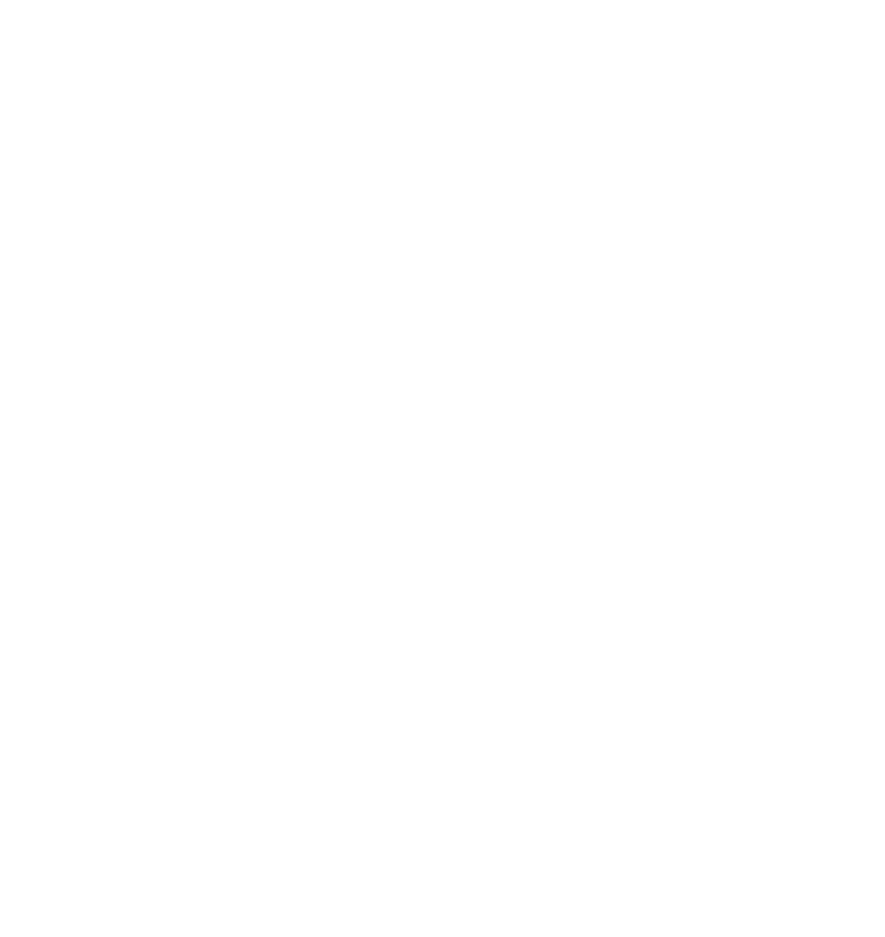
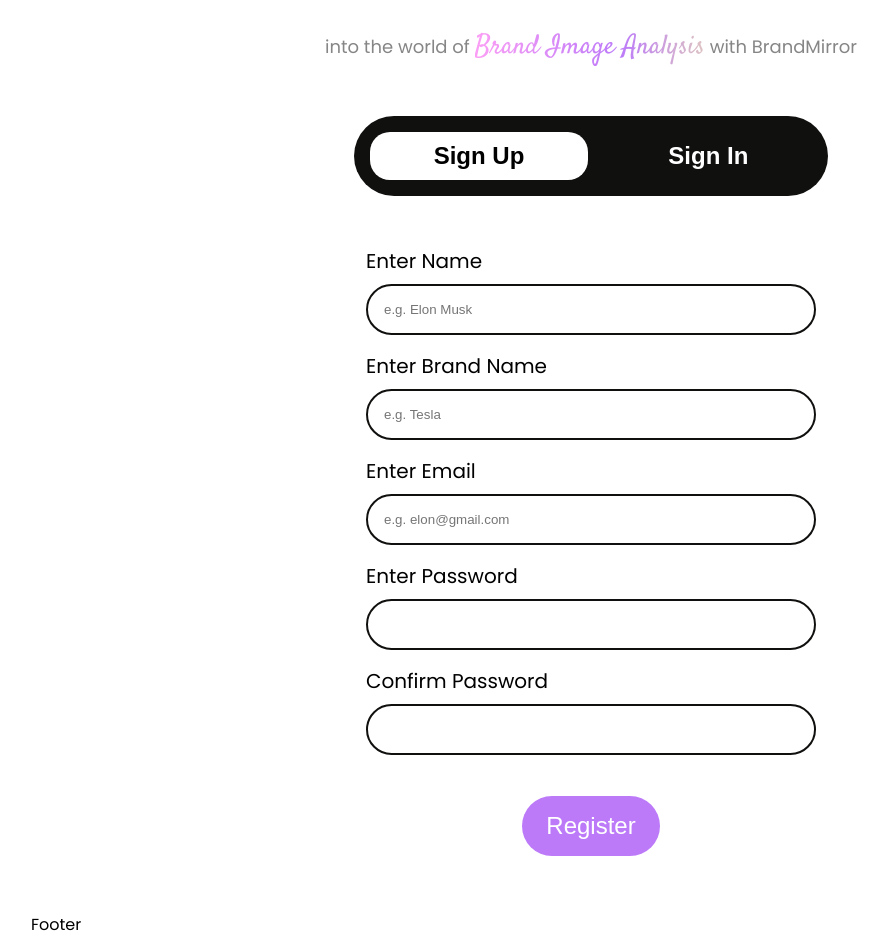
Before and after one commit to HemantDutta/BrandMirror, a React (Create React App) app in the folder client/: page /join in a window 1280 px wide. Before the commit this address had no page. Shown: the part 292-1229 px from the top of the page, without its empty margins (49-934 px from the left). Before the commit the page ends 800 px from the top, so only its background shows below. Built offline with nearby package versions, Linux system fonts and the light colour scheme.

Commit message:
Create Join Page

```diff
--- a/client/public/BMStyles.css
+++ b/client/public/BMStyles.css
@@ -19,10 +19,12 @@
     --cs-3: #F8FF95;
     --cs-4: #A6FF96;
     --text-grey: #868686;
+    --bg-black: #10100f;
 }
 
 a,
-button {
+button,
+div.ham-menu {
     -webkit-tap-highlight-color: transparent;
     -webkit-touch-callout: none;
     -webkit-user-select: none;
@@ -46,7 +48,7 @@
 
 @media screen and (max-width: 490px) {
     body {
-        padding: 0 32px;
+        padding: 0 16px;
     }
 }
 
@@ -89,6 +91,14 @@
 .cali {
     font-family: 'Satisfy', cursive;
     font-size: 1.5em;
+}
+
+.click {
+    transition: all 0.2s ease;
+}
+
+.click:active {
+    scale: 0.95;
 }
 
 /*==========Common CSS End==========*/
@@ -277,6 +287,7 @@
     display: flex;
     align-items: center;
     padding: 56px 0;
+    height: 750px;
 }
 
 @media screen and (max-width: 991px) {
@@ -368,7 +379,7 @@
     position: relative;
     z-index: 100;
     padding: 56px 32px;
-    background-color: #000;
+    background-color: var(--bg-black);
     border-radius: 50px;
 }
 
@@ -377,6 +388,12 @@
     color: white;
     text-transform: uppercase;
     font-weight: bold;
+    display: flex;
+    flex-direction: column;
+}
+
+.about .about-container .header span:nth-child(1) {
+    font-size: 18px;
 }
 
 .about .about-container .about-grid {
@@ -411,12 +428,14 @@
 
 .about .about-container .about-grid .about-item.img:nth-child(2) {
     grid-column: 3/-1;
-    rotate: -2deg;
+    rotate: 2deg;
+    filter: drop-shadow(0 5px var(--cs-2));
 }
 
 .about .about-container .about-grid .about-item.img:nth-child(4) {
     grid-column: 1/2;
-    rotate: 2deg;
+    rotate: -2deg;
+    filter: drop-shadow(0 5px var(--cs-4));
 }
 
 .about .about-container .about-grid .about-item.img img {
@@ -470,4 +489,145 @@
 
 /* Home -> About End*/
 
+/* Home -> Services*/
+
+.services {
+    position: relative;
+    z-index: 100;
+    padding: 56px 32px;
+    border-radius: 50px;
+}
+
+.services .services-container .header {
+    font-size: 32px;
+    color: black;
+    text-transform: uppercase;
+    font-weight: bold;
+    display: flex;
+    flex-direction: column;
+}
+
+.services .services-container .header span:nth-child(1) {
+    font-size: 18px;
+}
+
+/* Home -> Services End*/
+
 /*==========Home End==========*/
+
+/*==========Join==========*/
+
+.join {
+    position: relative;
+    z-index: 100;
+}
+
+.join .join-container {
+    position: relative;
+    padding: 56px 0;
+}
+
+.join .join-container .header {
+    display: flex;
+    flex-direction: column;
+    align-items: center;
+}
+
+.join .join-container .header span.head {
+    font-size: 76px;
+    text-transform: uppercase;
+    font-weight: bold;
+}
+
+.join .join-container .header span.tag {
+    font-size: 18px;
+    color: var(--text-grey);
+}
+
+.join .join-container .form-container {
+    display: flex;
+    flex-direction: column;
+    align-items: center;
+    margin-top: 50px;
+}
+
+.join .join-container .form-container .form-switcher {
+    display: flex;
+    align-items: center;
+    gap: 16px;
+    background-color: var(--bg-black);
+    padding: 16px;
+    border-radius: 50px;
+}
+
+.join .join-container .form-container .form-switcher button {
+    border: none;
+    font-size: 24px;
+    padding: 10px 64px;
+    border-radius: 20px;
+    cursor: pointer;
+    transition: all 0.2s ease;
+    background-color: transparent;
+    color: white;
+    font-weight: bold;
+}
+
+.join .join-container .form-container .form-switcher button.active {
+    background-color: #fff;
+    color: black;
+}
+
+.join .join-container .form-container .sign-up-form {
+    margin-top: 50px;
+    display: flex;
+    flex-direction: column;
+    gap: 16px;
+    width: 450px;
+    transition: all 0.2s ease;
+    opacity: 0;
+}
+
+.join .join-container .form-container .sign-up-form .input-field {
+    display: flex;
+    flex-direction: column;
+    gap: 8px;
+}
+
+.join .join-container .form-container .sign-up-form .input-field label {
+    font-size: 20px;
+}
+
+.join .join-container .form-container .sign-up-form .input-field input {
+    border-radius: 50px;
+    padding: 16px;
+    border: 2px solid var(--bg-black);
+}
+
+.join .join-container .form-container .sign-up-form .btn-field {
+    margin-top: 25px;
+    text-align: center;
+}
+
+.join .join-container .form-container .sign-up-form .btn-field button {
+    background-color: var(--cs-2);
+    border: none;
+    font-size: 24px;
+    color: white;
+    padding: 16px 24px;
+    border-radius: 50px;
+    cursor: pointer;
+}
+
+.join .join-container .form-container #upForm.active {
+    opacity: 1;
+}
+
+.join .join-container .form-container #inForm {
+    display: none;
+}
+
+.join .join-container .form-container #inForm.active {
+    opacity: 1;
+}
+
+/*==========Join End==========*/
--- a/client/public/index.html
+++ b/client/public/index.html
@@ -2,7 +2,7 @@
 <html lang="en">
 <head>
     <meta charset="utf-8"/>
-    <link rel="icon" href="%PUBLIC_URL%/favicon.ico"/>
+    <link rel="icon" href="%PUBLIC_URL%/BM_fav.png"/>
     <meta name="viewport" content="width=device-width, initial-scale=1"/>
     <meta name="theme-color" content="#000000"/>
     <meta
--- a/client/src/App.js
+++ b/client/src/App.js
@@ -1,5 +1,6 @@
 import {BrowserRouter, Route, Routes} from "react-router-dom";
 import {Home} from "./pages/Home";
+import {Join} from "./pages/Join";
 
 function App() {
     return (
@@ -7,6 +8,7 @@
             <BrowserRouter>
                 <Routes>
                     <Route path={"/"} element={<Home/>}/>
+                    <Route path={"/join"} element={<Join/>}/>
                 </Routes>
             </BrowserRouter>
         </>
--- a/client/src/components/Navbar.js
+++ b/client/src/components/Navbar.js
@@ -47,7 +47,7 @@
                             <i className="fa-solid fa-bars" id="ham"/>
                         </div>
                         <div className="menu" id="menu">
-                            <Link to={"/"}>Join Now&nbsp;<i className="fa-solid fa-arrow-right"/></Link>
+                            <Link to={"/join"}>Join Now&nbsp;<i className="fa-solid fa-arrow-right"/></Link>
                             <Link to={"/"}>Home&nbsp;<i className="fa-solid fa-arrow-right"/></Link>
                             <Link to={"/"}>About&nbsp;<i className="fa-solid fa-arrow-right"/></Link>
                             <Link to={"/"}>Contact Us&nbsp;<i className="fa-solid fa-arrow-right"/></Link>
--- a/client/src/pages/Home.js
+++ b/client/src/pages/Home.js
@@ -14,7 +14,7 @@
                     <div className="hero-container">
                         <div className="hero-left">
                             <span className="header">Get Ahead</span>
-                            <span className="tag"> of your competition with BrandMirror: Unveiling Your <span className="gradient-text">Brand's Digital Reflection</span> for Strategic Growth and Informed Decision-Making.</span>
+                            <span className="tag"> of your competition with BrandMirror: Unveiling Your <span className="gradient-text cali">Brand's Digital Reflection</span> for Strategic Growth and Informed Decision-Making.</span>
                         </div>
                         <div className="hero-right">
                             <button type="button">Get Started</button>
@@ -26,7 +26,8 @@
                 <section className="about" id="about">
                     <div className="about-container">
                         <div className="header">
-                            <span className="gradient-hover">Who are we?</span>
+                            <span className="gradient-text">About</span>
+                            <span className="gradient-hover cali">Who are we?</span>
                         </div>
                         <div className="about-grid">
                             <span className="about-item text">We, the founders of BrandMirror, are <span className="cali gradient-text">three friends</span> driven by a shared passion to revolutionize brand analysis. United in our dedication, we bring diverse skills to empower brands with advanced web scraping and NLP technologies.</span>
@@ -42,6 +43,21 @@
                     </div>
                 </section>
                 {/*  About End  */}
+                {/*  Services  */}
+                <section className="services" id="services">
+                    <div className="services-container">
+                        <div className="header">
+                            <span className="gradient-text">Services</span>
+                            <span className="gradient-hover cali">Who do we do?</span>
+                        </div>
+                        <div className="services-flex">
+                            <div className="service-item">
+
+                            </div>
+                        </div>
+                    </div>
+                </section>
+                {/*  Services End  */}
             </div>
             {/*  Body End  */}
             {/*  Footer  */}
--- /dev/null
+++ b/client/src/pages/Join.js
@@ -0,0 +1,109 @@
+import {Navbar} from "../components/Navbar";
+import {Footer} from "../components/Footer";
+
+export const Join = () => {
+
+    //Form Switcher
+    function formSwitcher(x) {
+        let inButton = document.getElementById("signIn");
+        let upButton = document.getElementById("signUp");
+        let upForm = document.getElementById("upForm");
+        let inForm = document.getElementById("inForm");
+
+        if (x === "in") {
+            upButton.classList.remove("active");
+            inButton.classList.add("active");
+            upForm.classList.remove("active");
+            setTimeout(() => {
+                upForm.style.display = "none";
+                inForm.style.display = "flex";
+                setTimeout(()=>{
+                    inForm.classList.add("active");
+                },50)
+            }, 200)
+
+        } else if (x === "up") {
+            upButton.classList.add("active");
+            inButton.classList.remove("active");
+            inForm.classList.remove("active");
+            setTimeout(() => {
+                inForm.style.display = "none";
+                upForm.style.display = "flex";
+                setTimeout(()=>{
+                    upForm.classList.add("active");
+                },50)
+            }, 200)
+        }
+    }
+
+    return (
+        <>
+            {/*  Navbar  */}
+            <Navbar/>
+            {/*  Navbar End  */}
+            {/*  Body  */}
+            <div className="join" id="join">
+                <div className="join-container">
+                    <div className="header">
+                        <span className="head">Take the first step</span>
+                        <span className="tag">into the world of <span className="cali gradient-text">Brand Image Analysis</span> with BrandMirror</span>
+                    </div>
+                    <div className="form-container">
+                        <div className="form-switcher">
+                            <button type="button" className="active" id="signUp" onClick={() => {
+                                formSwitcher("up")
+                            }}>Sign Up
+                            </button>
+                            <button type="button" id="signIn" onClick={() => {
+                                formSwitcher("in")
+                            }}>Sign In
+                            </button>
+                        </div>
+                        <form className="sign-up-form active" id="upForm">
+                            <div className="input-field">
+                                <label htmlFor="name">Enter Name</label>
+                                <input type="text" name="name" id="name" placeholder="e.g. Elon Musk"/>
+                            </div>
+                            <div className="input-field">
+                                <label htmlFor="bName">Enter Brand Name</label>
+                                <input type="text" name="bName" id="bName" placeholder="e.g. Tesla"/>
+                            </div>
+                            <div className="input-field">
+                                <label htmlFor="email">Enter Email</label>
+                                <input type="email" name="email" id="email" placeholder="e.g. elon@gmail.com"/>
+                            </div>
+                            <div className="input-field">
+                                <label htmlFor="password">Enter Password</label>
+                                <input type="password" name="password" id="password"/>
+                            </div>
+                            <div className="input-field">
+                                <label htmlFor="cPassword">Confirm Password</label>
+                                <input type="password" name="cPassword" id="cPassword"/>
+                            </div>
+                            <div className="btn-field">
+                                <button type="button" className="click">Register</button>
+                            </div>
+                        </form>
+                        <form className="sign-up-form" id="inForm">
+                            <div className="input-field">
+                                <label htmlFor="name">Enter Email</label>
+                                <input type="text" name="name" id="name" placeholder="Email"/>
+                            </div>
+                            <div className="input-field">
+                                <label htmlFor="inPassword">Enter Password</label>
+                                <input type="password" name="inPassword" id="inPassword"/>
+                            </div>
+                            <div className="btn-field">
+                                <button type="button" className="click">Login</button>
+                            </div>
+                        </form>
+                    </div>
+                </div>
+            </div>
+            {/*  Body End  */}
+            {/*  Footer  */}
+            <Footer/>
+            {/*  Footer End  */}
+        </>
+    )
+}
```
Also changed, not shown: client/public/bm_fav.png (added).
